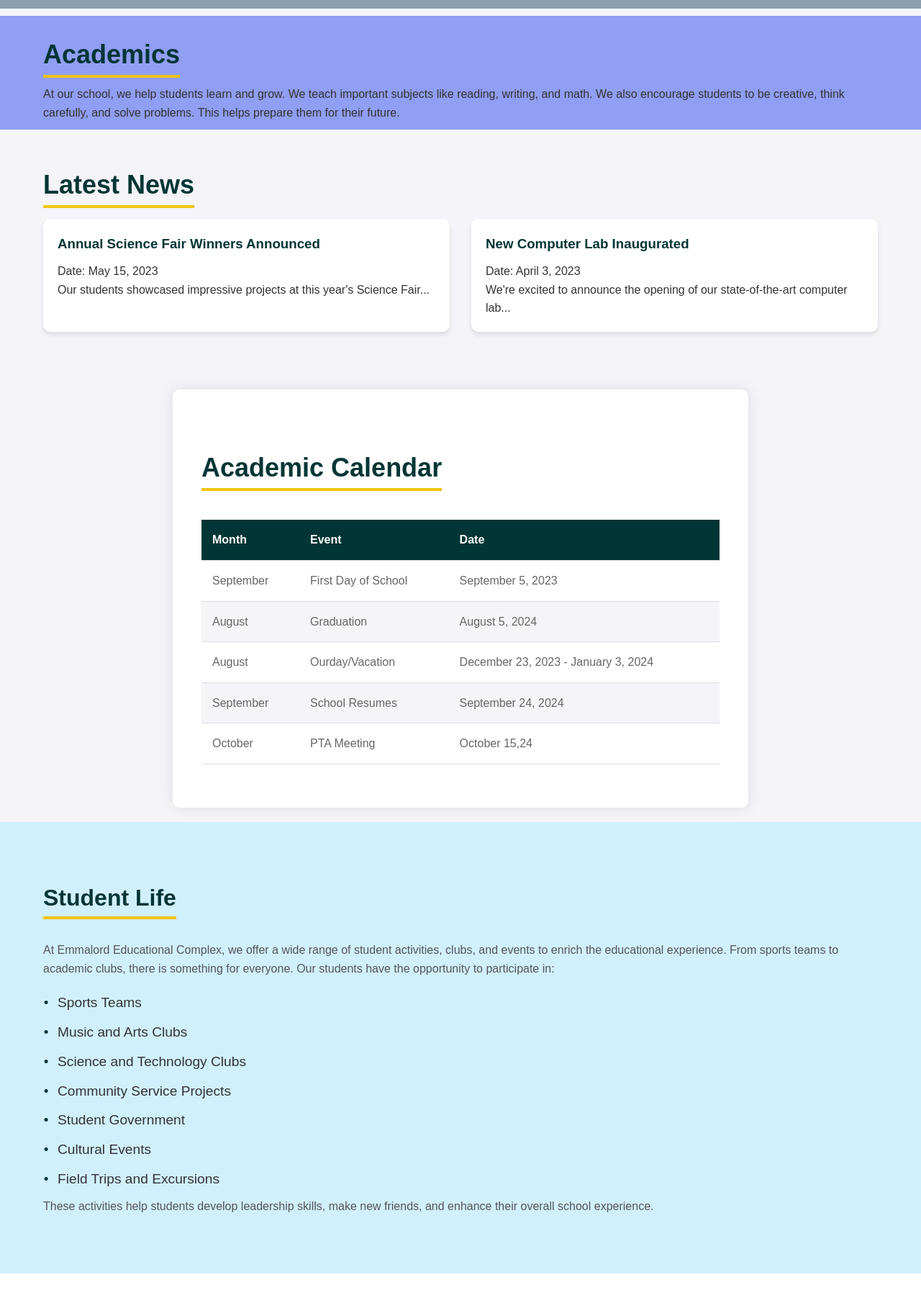
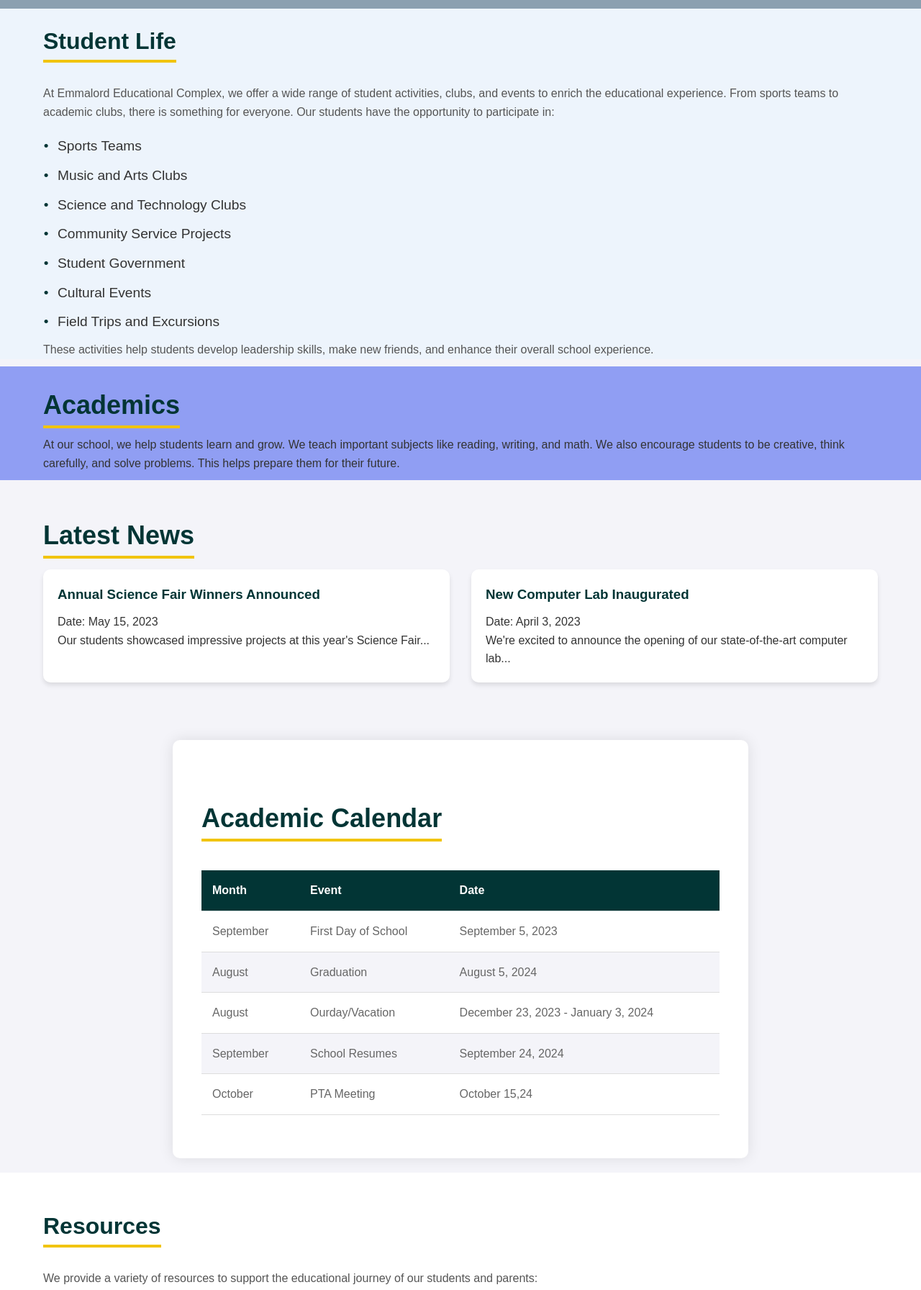
Before and after one commit to ELWINKUMI/EmmalordEducationalComplex, a website: page index.html in a window 1280 px wide. Shown: the part 3875-5667 px from the top of the page at 72% size. Drawn offline with nearby package versions, Linux system fonts and the light colour scheme; a web font is replaced by a local one.

Commit message:
Emmalord Complex

```diff
--- a/index.html
+++ b/index.html
@@ -475,6 +475,22 @@ body { margin: 0; font-family: Arial, sans-serif; }
             <p>At Emmalord, we celebrate the diversity and achievements of our student body. Our students come from various backgrounds and contribute to a vibrant, inclusive community. Here, every student is encouraged to explore their passions, develop their talents, and reach their full potential.</p>
         </div>
     </section>
+    <section id="student-life" class="student-life">
+        <div class="container">
+            <h2>Student Life</h2>
+            <p>At Emmalord Educational Complex, we offer a wide range of student activities, clubs, and events to enrich the educational experience. From sports teams to academic clubs, there is something for everyone. Our students have the opportunity to participate in:</p>
+            <ul>
+                <li>Sports Teams</li>
+                <li>Music and Arts Clubs</li>
+                <li>Science and Technology Clubs</li>
+                <li>Community Service Projects</li>
+                <li>Student Government</li>
+                <li>Cultural Events</li>
+                <li>Field Trips and Excursions</li>
+            </ul>
+            <p>These activities help students develop leadership skills, make new friends, and enhance their overall school experience.</p>
+        </div>
+    </section>
 
     <section id="academics" class="academics">
         <div class="container">
@@ -542,22 +558,7 @@ body { margin: 0; font-family: Arial, sans-serif; }
         </div>
     </section>
 
-    <section id="student-life" class="student-life">
-        <div class="container">
-            <h2>Student Life</h2>
-            <p>At Emmalord Educational Complex, we offer a wide range of student activities, clubs, and events to enrich the educational experience. From sports teams to academic clubs, there is something for everyone. Our students have the opportunity to participate in:</p>
-            <ul>
-                <li>Sports Teams</li>
-                <li>Music and Arts Clubs</li>
-                <li>Science and Technology Clubs</li>
-                <li>Community Service Projects</li>
-                <li>Student Government</li>
-                <li>Cultural Events</li>
-                <li>Field Trips and Excursions</li>
-            </ul>
-            <p>These activities help students develop leadership skills, make new friends, and enhance their overall school experience.</p>
-        </div>
-    </section>
+
 
     <section id="resources" class="resources">
         <div class="container">
--- a/style.css
+++ b/style.css
@@ -1122,8 +1122,11 @@ footer {
 
 /* Student Life Section */
 .student-life {
-    background-color: #d1f0fe;
+    background-color: #edf4fc;
     padding: 60px 0;
+    margin-bottom: -10px;
+    padding-bottom: 0px;
+    padding-top: 0px;
 }
 
 .student-life h2 {
@@ -1165,6 +1168,7 @@ footer {
 .resources {
     background-color: #fff;
     padding: 60px 0;
+    padding-top: 29px;
 }
 
 .resources h2 {
```
